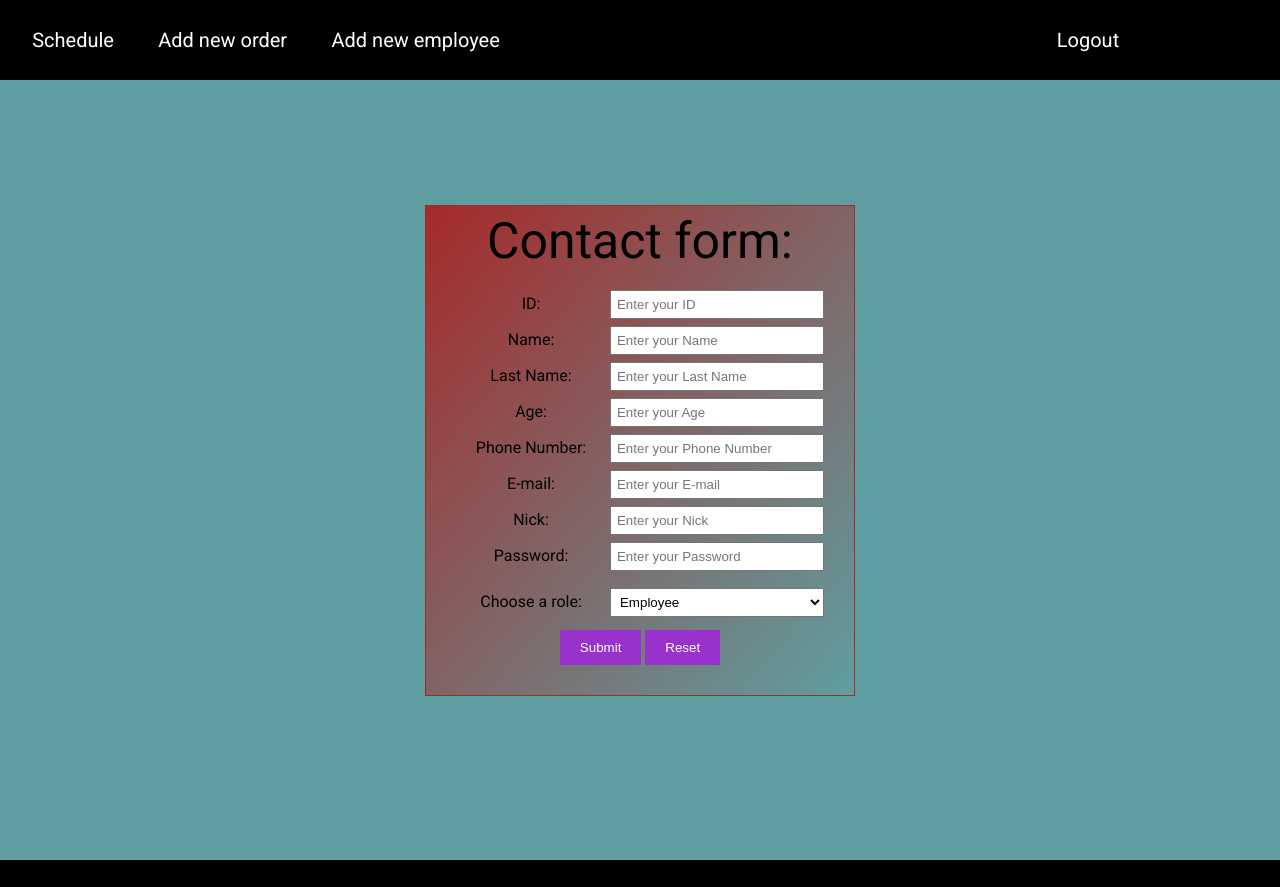
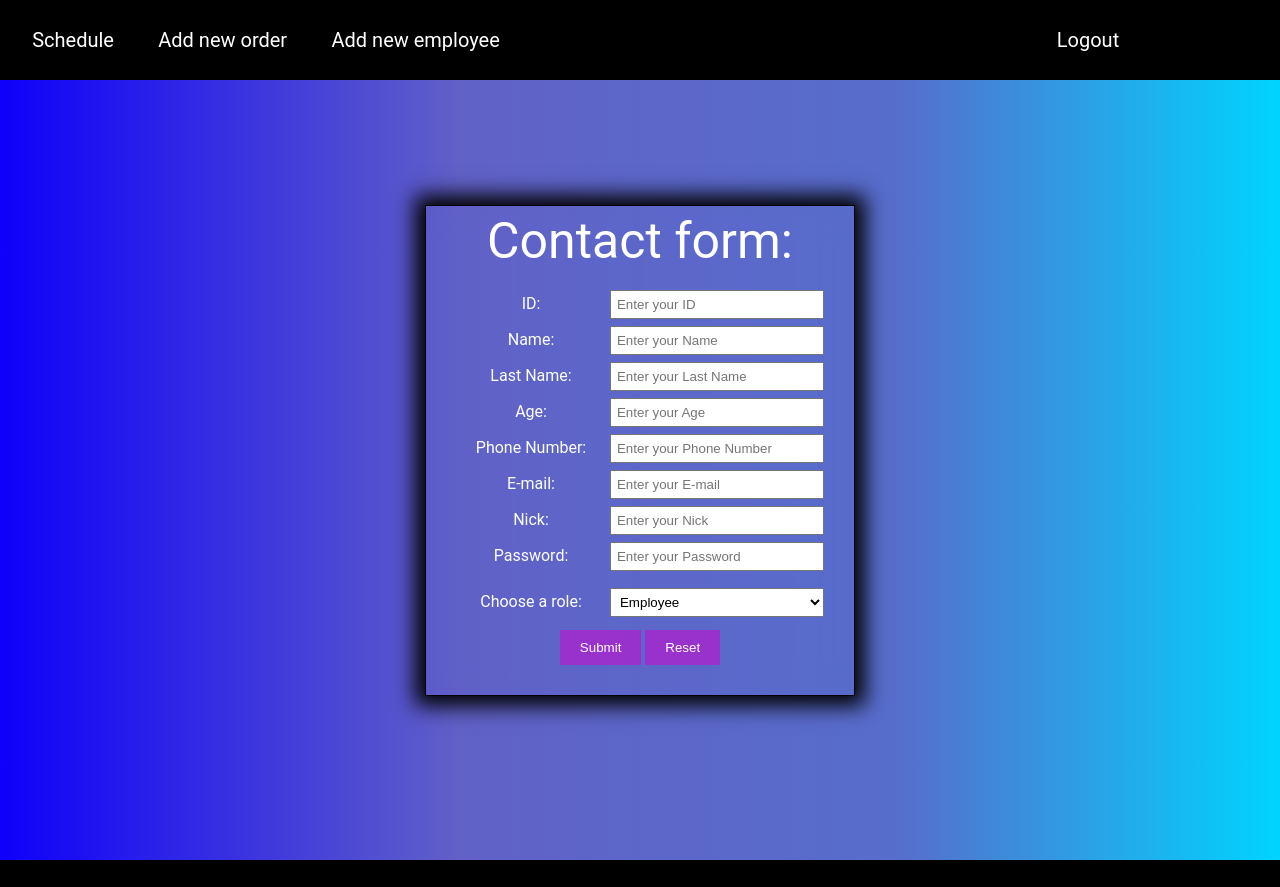
Before and after one commit to JustAFailuree/-Workshops, a PHP site: page / in a window 1280 px wide. Shown: the top 887 px of the page. Run offline with PHP 8.4, Linux system fonts and the light colour scheme; the visitor is signed in with stand-in values (Sample User, id 1).

Commit message:
Update Index.css

```diff
--- a/Index.css
+++ b/Index.css
@@ -1,4 +1,4 @@
-@import url('https://fonts.googleapis.com/css2?family=Roboto:ital,wght@0,400;0,700;1,400;1,700&display=swap');
+@import url('https://fonts.googleapis.com/css2?family=Outfit:wght@100..900&display=swap');
 
 html, body
 {
@@ -61,7 +61,8 @@ footer {
 }
 
 section {
-    background-color:  cadetblue;
+    background: rgb(14,0,250);
+    background: linear-gradient(90deg, rgba(14,0,250,1) 0%, rgba(97,97,199,1) 36%, rgba(91,104,202,1) 54%, rgba(87,109,204,1) 70%, rgba(0,212,255,1) 100%);
     height: 100vh;
     padding: 10px;
     padding-top: 50px;
@@ -75,8 +76,10 @@ section {
 .SectionForm{
     height: auto;
     padding: 10px;
-    border: 1px solid brown;
-    background-image: linear-gradient(to bottom right, brown, cadetblue);
+    border: 1px solid rgb(0, 0, 0);
+    color: white;
+    backdrop-filter: blur(15px);
+    box-shadow: 0 0 20px 10px black;
 
 }
 
@@ -126,7 +129,7 @@ input[type="reset"] {
 
 input[type="submit"]:hover,
 input[type="reset"]:hover {
-        background-color: saddlebrown;
+    background-color: rgb(146, 2, 98);
         box-shadow: 5px 5px 2px black;
     }
 
```
